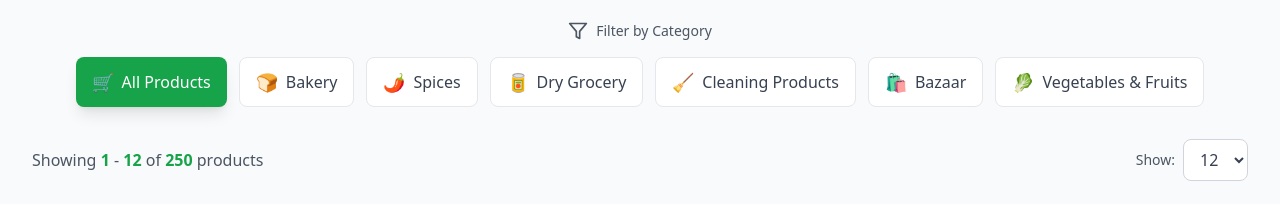
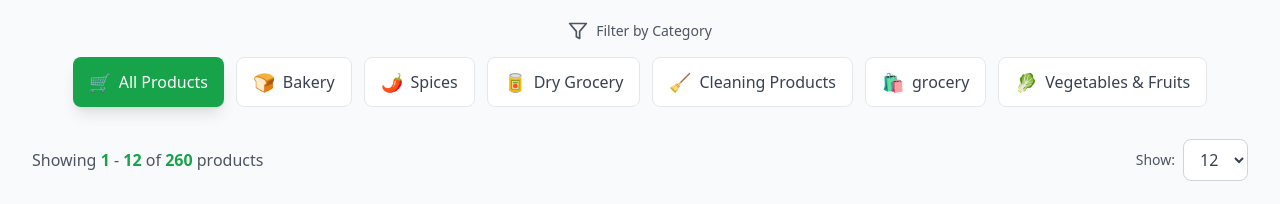
Before and after one commit to mustafahemdan22/pandamarket, a Next.js app: page /categories in a window 1280 px wide. Shown: the part 321-525 px from the top of the page. Built offline with nearby package versions, Linux system fonts and the light colour scheme; no server answers; grey boxes are pictures that could not be loaded.

Commit message:
Initial commit

```diff
--- a/src/app/categories/[category]/page.tsx
+++ b/src/app/categories/[category]/page.tsx
@@ -14,9 +14,9 @@ import Link from 'next/link';
 const categoryNames: Record<string, { ar: string; en: string; icon: string }> = {
   bakery: { ar: 'المخبوزات', en: 'Bakery', icon: '🍞' },
   spices: { ar: 'التوابل', en: 'Spices', icon: '🌶️' },
-  'dry-grocery': { ar: 'البقالة الجافة', en: 'Dry Grocery', icon: '🥫' },
+  dry: { ar: 'البقالة الجافة', en: 'Dry', icon: '🥫' },
   cleaning: { ar: 'منتجات التنظيف', en: 'Cleaning Products', icon: '🧹' },
-  bazaar: { ar: 'البازار', en: 'Bazaar', icon: '🛍️' },
+  grocery: { ar: 'البازار', en: 'grocery', icon: '🛍️' },
   vegetables: { ar: 'الخضروات والفواكه', en: 'Vegetables & Fruits', icon: '🥬' },
 };
 
--- a/src/app/categories/page.tsx
+++ b/src/app/categories/page.tsx
@@ -166,8 +166,8 @@ const CategoriesPage = () => {
       icon: "🧹",
     },
     {
-      id: "bazaar",
-      name: language === "ar" ? "البازار" : "Bazaar",
+      id: "grocery",
+      name: language === "ar" ? "البازار" : "grocery",
       icon: "🛍️",
     },
     {
--- a/src/app/checkout/page.tsx
+++ b/src/app/checkout/page.tsx
@@ -30,7 +30,7 @@ const CheckoutPage = () => {
     city: '',
     state: '',
     zipCode: '',
-    country: language === 'ar' ? 'السعودية' : 'Saudi Arabia',
+    country: language === 'ar' ? 'مصر' : 'egypt',
     paymentMethod: 'credit-card'
   });
 
--- a/src/app/products/[id]/page.tsx
+++ b/src/app/products/[id]/page.tsx
@@ -209,9 +209,9 @@ const ProductDetailPage = () => {
     const emojiMap: Record<string, string> = {
       bakery: "🍞",
       spices: "🌶️",
-      "dry-grocery": "🥫",
+      dry: "🥫",
       cleaning: "🧹",
-      bazaar: "🛍️",
+      grocery: "🛍️",
       vegetables: "🥬",
     };
     return emojiMap[category] || "🛒";
@@ -237,8 +237,8 @@ const ProductDetailPage = () => {
       title: language === "ar" ? "إرجاع مجاني" : "Free Returns",
       description:
         language === "ar"
-          ? "إرجاع مجاني خلال 7 أيام"
-          : "Free returns within 7 days",
+          ? "إرجاع مجاني خلال 3 أيام"
+          : "Free returns within 3 days",
     },
   ];
 
@@ -493,10 +493,10 @@ const ProductDetailPage = () => {
                 <div className="flex items-center border border-gray-300 dark:border-gray-600 rounded-lg bg-white dark:bg-gray-800">
                   <button
                     onClick={() => setQuantity(Math.max(1, quantity - 1))}
-                    className="p-2 hover:bg-gray-100 dark:hover:bg-gray-700 transition-colors disabled:opacity-50 disabled:cursor-not-allowed active:scale-95 text-gray-700 dark:text-gray-300"
+                    className="p-2 dark:hover:bg-gray-700 transition-colors disabled:opacity-50 disabled:cursor-not-allowed active:scale-95 text-green-600 dark:text-green-400"
                     disabled={quantity <= 1}
                   >
-                    <FiMinus className="w-4 h-4" />
+                    <FiMinus className="w-3 h-3 hover:scale-150 transition-all duration-800" />
                   </button>
                   <span className="px-4 py-2 min-w-[60px] text-center font-medium text-gray-900 dark:text-white">
                     {quantity}
@@ -505,10 +505,10 @@ const ProductDetailPage = () => {
                     onClick={() =>
                       setQuantity(Math.min(product.stock || Infinity, quantity + 1))
                     }
-                    className="p-2 hover:bg-gray-100 dark:hover:bg-gray-700 transition-colors disabled:opacity-50 disabled:cursor-not-allowed active:scale-95 text-green-600 dark:text-green-400"
+                    className="p-2  dark:hover:bg-gray-700 transition-colors disabled:opacity-50 disabled:cursor-not-allowed active:scale-95 text-green-600 dark:text-green-400"
                     disabled={product.stock !== undefined && quantity >= product.stock}
                   >
-                    <FiPlus className="w-4 h-4" />
+                    <FiPlus className="w-3 h-3 hover:scale-150 transition-all duration-800" />
                   </button>
                 </div>
               </div>
--- a/src/components/CategoryGrid.tsx
+++ b/src/components/CategoryGrid.tsx
@@ -52,11 +52,11 @@ const CategoryGrid = () => {
       description: language === 'ar' ? 'منتجات نظافة عالية الجودة' : 'High-quality cleaning products'
     },
     {
-      id: 'bazaar',
-      name: language === 'ar' ? 'البازار' : 'Bazaar',
+      id: 'grocery',
+      name: language === 'ar' ? 'البازار' : 'grocery',
       icon: FiShoppingBag,
       emoji: '🛍️',
-      href: '/categories/bazaar',
+      href: '/categories/grocery',
       color: 'from-purple-400 to-purple-600',
       description: language === 'ar' ? 'منتجات متنوعة وأسعار مميزة' : 'Varied products and special prices'
     },
@@ -108,17 +108,17 @@ const CategoryGrid = () => {
           transition={{ duration: 0.2 }}
         >
           <Link href={category.href}>
-            <div className="relative bg-white dark:bg-gray-800 rounded-xl shadow-lg hover:shadow-xl transition-all duration-300 overflow-hidden group cursor-pointer">
+            <div className="relative text-center bg-white dark:bg-gray-800 rounded-xl shadow-lg hover:shadow-xl transition-all duration-300 overflow-hidden group cursor-pointer">
               {/* Background Gradient */}
               <div className={`absolute inset-0 bg-gradient-to-br ${category.color} opacity-0 group-hover:opacity-10 transition-opacity duration-300`}></div>
 
-              <div className="relative p-6">
+              <div className="relative p-6 ">
                 {/* Icon with Emoji */}
                 <div className={`w-16 h-16 rounded-full bg-gradient-to-br ${category.color} flex items-center justify-center mb-4 group-hover:scale-110 transition-transform duration-300`}>
                   {category.icon ? (
                     <category.icon className="w-8 h-8 text-white" />
                   ) : (
-                    <span className="text-3xl">{category.emoji}</span>
+                    <span className="text-3xl ">{category.emoji}</span>
                   )}
                 </div>
 
--- a/src/components/Navbar.module.css
+++ b/src/components/Navbar.module.css
@@ -27,7 +27,7 @@
     bottom: -8px;
     width: 0;
     height: 1px;
-    background-color: rgb(102, 230, 145);
+    background-color: rgb(41, 177, 87);
     transition: 0.3s ease-in-out;
 }
 .logo:hover::before{
--- a/src/components/ProductCard.tsx
+++ b/src/components/ProductCard.tsx
@@ -32,7 +32,7 @@ const ProductCard = ({ product }: ProductCardProps) => {
       spices: '🌶️',
       'dry-grocery': '🥫',
       cleaning: '🧹',
-      bazaar: '🛍️',
+      grocery: '🛍️',
       vegetables: '🥬',
     };
     return emojiMap[category] || '🛒';
--- a/src/data/products.ts
+++ b/src/data/products.ts
@@ -3277,9 +3277,142 @@ id: 'bk4',
     stock: 40,
     unit: 'علبة 125 جم'
   },
+
+  {
+    id: 'ks1',
+    name: 'بيبسي كان',
+    nameEn: 'Pepsi Can',
+    price: 12.00,
+    image: 'https://images.unsplash.com/photo-1605975991448-2d9b6d8a0f2a?w=800',
+    category: 'grocery',
+    description: 'مشروب غازي منعش بطعم الكولا',
+    descriptionEn: 'Refreshing cola-flavored soft drink',
+    brand: 'Pepsi',
+    stock: 120,
+    unit: 'علبة',
+  },
+  {
+    id: 'ks2',
+    name: 'شيبسي ملح وخل',
+    nameEn: 'Chipsy Salt & Vinegar',
+    price: 10.00,
+    image: 'https://images.unsplash.com/photo-1604908177079-6c33e36b64f2?w=800',
+    category: 'grocery',
+    description: 'رقائق بطاطس بطعم الملح والخل',
+    descriptionEn: 'Crispy potato chips with salt and vinegar flavor',
+    brand: 'Chipsy',
+    stock: 200,
+    unit: 'كيس',
+  },
+  {
+    id: 'ks3',
+    name: 'كيت كات',
+    nameEn: 'KitKat Chocolate',
+    price: 15.00,
+    image: 'https://images.unsplash.com/photo-1614714201670-ec107a5eebd1?w=800',
+    category: 'grocery',
+    description: 'شوكولاتة كيت كات اللذيذة بأربع أصابع',
+    descriptionEn: 'Delicious KitKat chocolate with four fingers',
+    brand: 'Nestlé',
+    stock: 150,
+    unit: 'قطعة',
+  },
+  {
+    id: 'ks4',
+    name: 'لبان ريجليز',
+    nameEn: 'Wrigley’s Gum',
+    price: 5.00,
+    image: 'https://images.unsplash.com/photo-1587300003388-59208cc962cb?w=800',
+    category: 'grocery',
+    description: 'لبان بطعم النعناع المنعش',
+    descriptionEn: 'Mint-flavored chewing gum',
+    brand: 'Wrigley’s',
+    stock: 300,
+    unit: 'عبوة',
+  },
+  {
+    id: 'ks5',
+    name: 'عصير راني مانجو',
+    nameEn: 'Rani Mango Juice',
+    price: 10.00,
+    image: 'https://images.unsplash.com/photo-1627308595229-7830a5c91f9f?w=800',
+    category: 'grocery',
+    description: 'عصير مانجو طبيعي بقطع الفاكهة',
+    descriptionEn: 'Natural mango juice with fruit chunks',
+    brand: 'Rani',
+    stock: 180,
+    unit: 'علبة',
+  },
+  {
+    id: 'ks6',
+    name: 'مولتو شوكولاتة',
+    nameEn: 'Molto Chocolate Croissant',
+    price: 7.00,
+    image: 'https://images.unsplash.com/photo-1590080875832-1c9f6f5d9a5b?w=800',
+    category: 'grocery',
+    description: 'كرواسون محشو بشوكولاتة لذيذة',
+    descriptionEn: 'Soft croissant filled with tasty chocolate',
+    brand: 'Molto',
+    stock: 250,
+    unit: 'قطعة',
+  },
+  {
+    id: 'ks7',
+    name: 'مياه معدنية صغيرة',
+    nameEn: 'Small Mineral Water',
+    price: 5.00,
+    image: 'https://images.unsplash.com/photo-1590086782792-42dd2350140c?w=800',
+    category: 'grocery',
+    description: 'زجاجة مياه معدنية صغيرة للحمل اليومي',
+    descriptionEn: 'Small bottle of mineral water for daily hydration',
+    brand: 'Nestlé Pure Life',
+    stock: 500,
+    unit: 'زجاجة',
+  },
+  {
+    id: 'ks8',
+    name: 'بسكويت لوكس',
+    nameEn: 'Luxe Biscuit',
+    price: 8.00,
+    image: 'https://images.unsplash.com/photo-1605475095130-7ce3077c5a64?w=800',
+    category: 'grocery',
+    description: 'بسكويت مقرمش بطعم الفانيليا',
+    descriptionEn: 'Crispy vanilla-flavored biscuit',
+    brand: 'Luxe',
+    stock: 220,
+    unit: 'عبوة',
+  },
+  {
+    id: 'ks9',
+    name: 'عصير جهينة برتقال',
+    nameEn: 'Juhayna Orange Juice',
+    price: 9.00,
+    image: 'https://images.unsplash.com/photo-1589883661925-7a53c7b2a8d2?w=800',
+    category: 'grocery',
+    description: 'عصير برتقال طبيعي منعش',
+    descriptionEn: 'Refreshing natural orange juice',
+    brand: 'Juhayna',
+    stock: 180,
+    unit: 'علبة',
+  },
+  {
+    id: 'ks10',
+    name: 'سنيكرز',
+    nameEn: 'Snickers Bar',
+    price: 15.00,
+    image: 'https://images.unsplash.com/photo-1618914300281-5b5e3bb8a9c1?w=800',
+    category: 'grocery',
+    description: 'شوكولاتة بالحليب مع الفول السوداني والكراميل',
+    descriptionEn: 'Milk chocolate with peanuts and caramel',
+    brand: 'Mars',
+    stock: 160,
+    unit: 'قطعة',
+  },
+
+
 ]
 
-  // سأستكمل BAZAAR و VEGETABLES في الرد التالي!
+  // سأستكمل grocery و VEGETABLES في الرد التالي!
 
 
 
```
Also changed, not shown: src/app/cart/page.tsx (+41 -20 lines), src/components/Navbar.tsx (+88 -34 lines), src/contexts/schema.ts (+59 -11 lines), convex/orders.ts (added).
